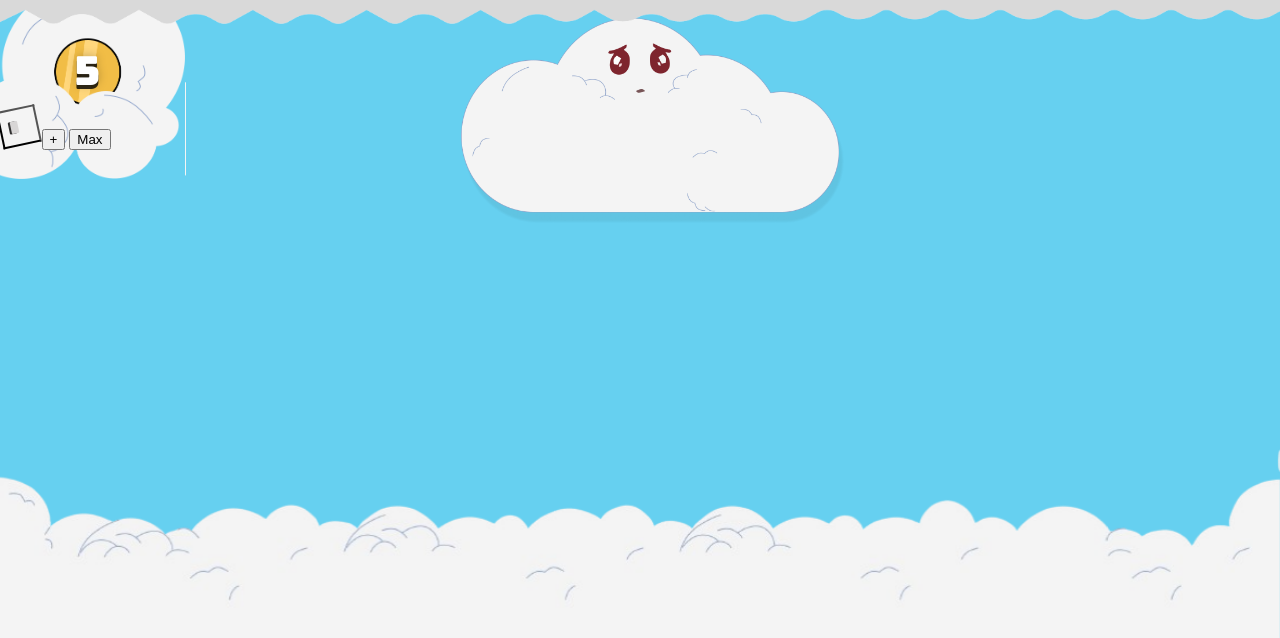
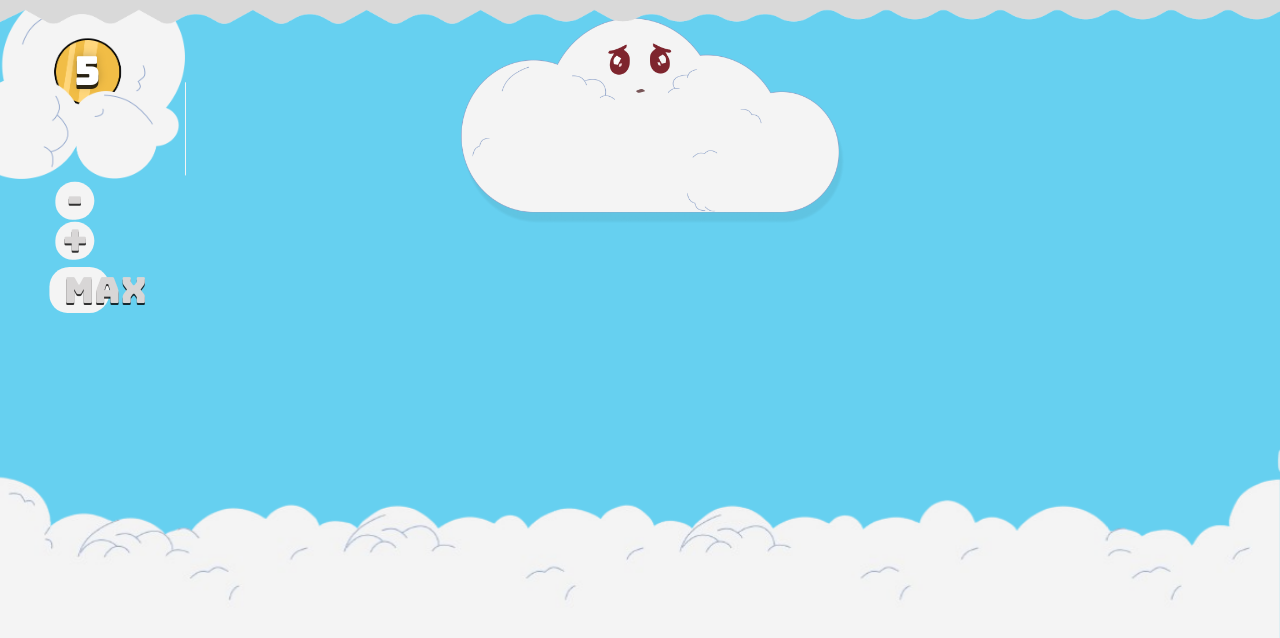
Before and after one commit to romx88/CashBank, a plain HTML site: page html/game.html in a window 1280 px wide. Shown: the part 136-774 px from the top of the page. Drawn offline with Linux system fonts and the light colour scheme.

Commit message:
add bet cloud button

```diff
--- a/css/game.css
+++ b/css/game.css
@@ -125,12 +125,22 @@ header {
 }
 
 .button--less-bett{
+    margin-top: 40%;
+    margin-left: 30%;
+
     width: 37.56px;
     height: 39.16px;
     background: #F4F4F4;
-    transform: rotate(78.06deg);
 
+    border-top-left-radius: 20px;
+    border-bottom-left-radius: 20px;
+    border-top-right-radius: 20px;
+    border-bottom-right-radius: 18px;
+    border: none;
+    transform: rotate(90deg);
+}
 
+.button--less-bett-text{
     font-family: 'Bungee';
     font-style: normal;
     font-weight: 400;
@@ -138,4 +148,64 @@ header {
     line-height: 43px;
     color: #D8D6D6;
     text-shadow: 0px 2px 0px rgba(0, 0, 0, 0.8);
+
+    transform: rotate(-90deg);
+    margin-top: -3px;
 }
+
+.button--more-bett{
+    margin-left: 30%;
+
+    width: 37.56px;
+    height: 39.16px;
+    background: #F4F4F4;
+
+    border-top-left-radius: 20px;
+    border-bottom-left-radius: 20px;
+    border-top-right-radius: 20px;
+    border-bottom-right-radius: 18px;
+    border: none;
+    transform: rotate(90deg);
+}
+
+.button--more-bett-text{
+    font-family: 'Bungee';
+    font-style: normal;
+    font-weight: 400;
+    font-size: 36px;
+    line-height: 43px;
+    color: #D8D6D6;
+    text-shadow: 0px 2px 0px rgba(0, 0, 0, 0.8);
+
+    transform: rotate(-90deg);
+    margin-top: -3px;
+}
+
+.button--max-bett{
+    width: 46.49px;
+    height: 60.35px;
+    transform: rotate(78.06deg);
+
+    margin-left: 30%;
+
+    background: #F4F4F4;
+    border-top-left-radius: 20px;
+    border-bottom-left-radius: 20px;
+    border-top-right-radius: 20px;
+    border-bottom-right-radius: 18px;
+    border: none;
+    transform: rotate(90deg);
+}
+
+.button--max-bett-text{
+    font-family: 'Bungee';
+    font-style: normal;
+    font-weight: 400;
+    font-size: 36px;
+    line-height: 23px;
+    color: #D8D6D6;
+    text-shadow: 0px 2px 0px rgba(0, 0, 0, 0.8);
+
+    transform: rotate(-90deg);
+    margin-top: -3px;
+}
--- a/html/game.html
+++ b/html/game.html
@@ -16,10 +16,16 @@
     </header>
     <div class="cloud--bet">
         <p class="current-bet">5</p>
-        <button id="bett-less" class="button--less-bett">-</button>
-        <button id="bett-more" class="button--more-bett">+</button>
-        <button id="bett-max" class="button--max-bet">Max</button>
-      </div>
+        <button id="bett-less" class="button--less-bett">
+            <div class="button--less-bett-text">-</div>
+        </button>
+        <button id="bett-more" class="button--more-bett">
+            <div class="button--more-bett-text">+</div>
+        </button>
+        <button id="bett-max" class="button--max-bett">
+            <div class="button--max-bett-text">max</div>
+        </button>
+    </div>
     <img src="/img/clouddetail.png" class="center-cloud" />
     <footer>
       <img src="/img/nuages-background.png" class="bottom-image" />
```
